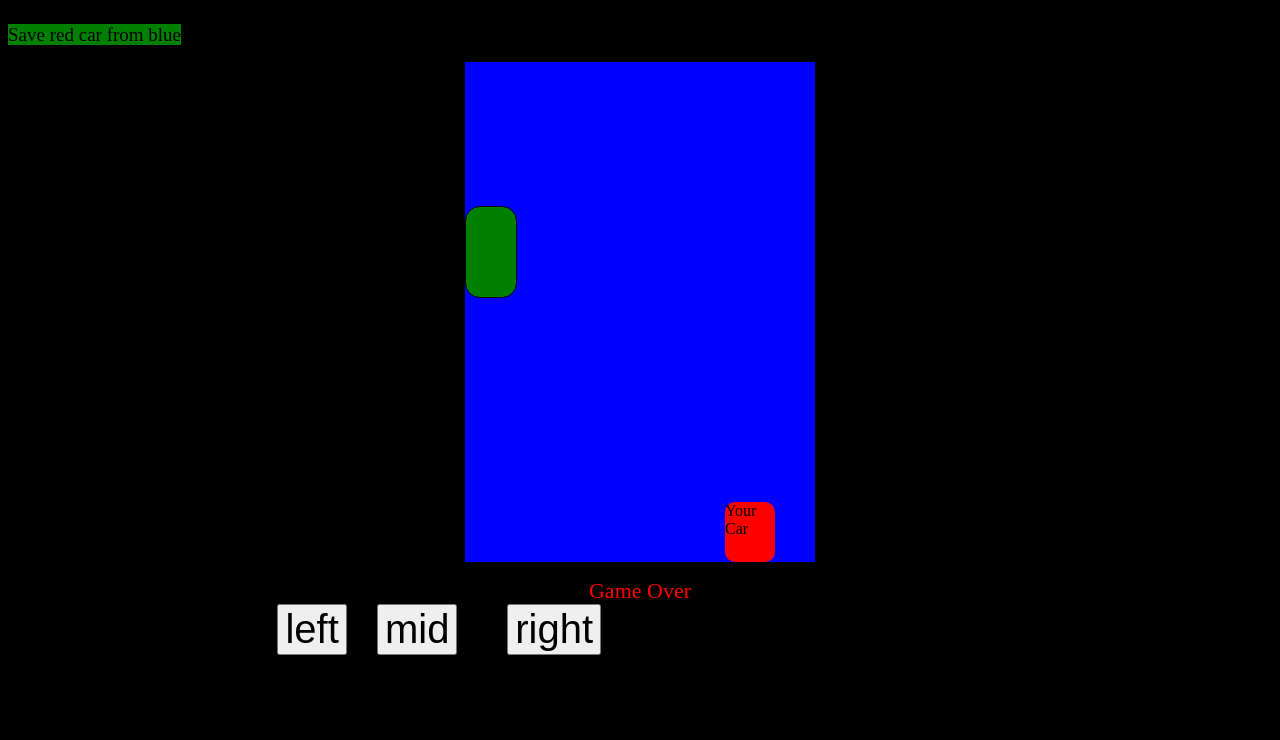
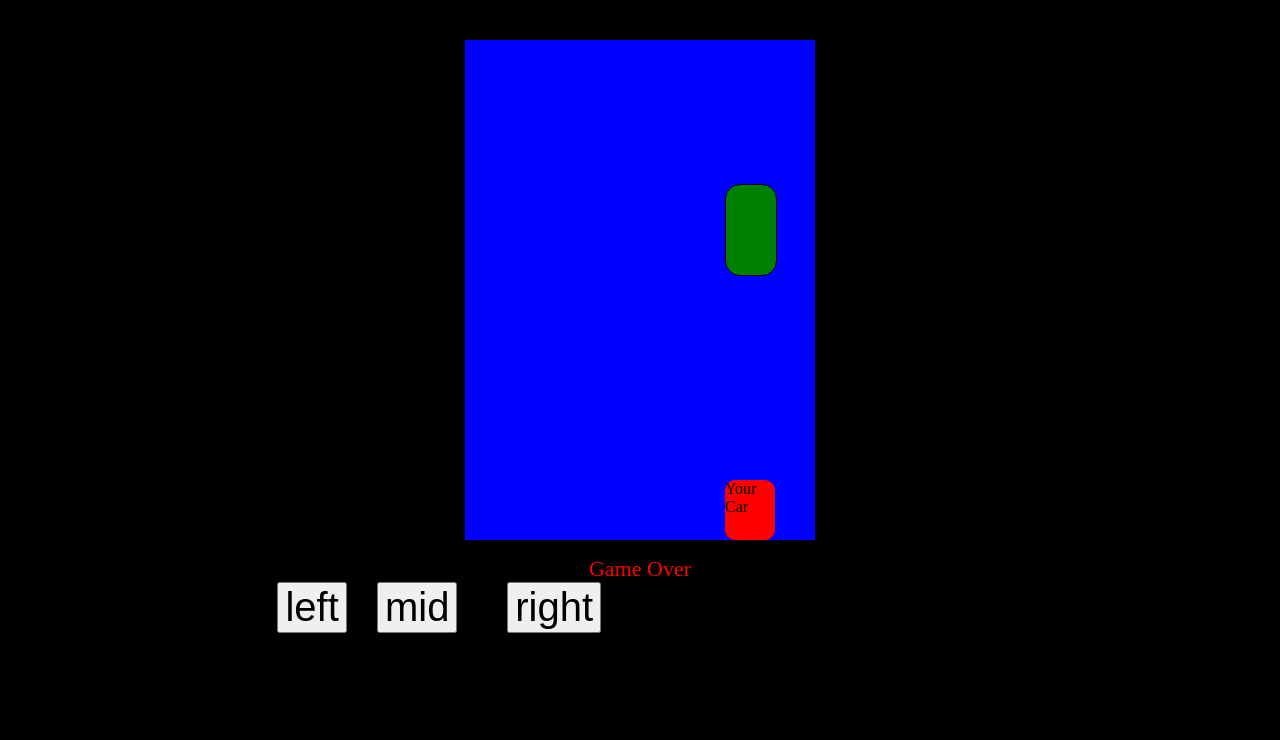
Before and after one commit to Umesh341/car, a plain HTML site: page index.html in a window 1280 px wide. Shown: the part 60-800 px from the top of the page. Drawn offline with Linux system fonts and the light colour scheme.

Commit message:
Update index.html

```diff
--- a/index.html
+++ b/index.html
@@ -81,7 +81,7 @@ background:green;
 
 <body id="body">
     <h1 id="head"> CAR GAME </h1><br>
-<text id="notice">Save red car from blue</text>
+
 <div id="box">
     <div id="car">
        Your Car
```
